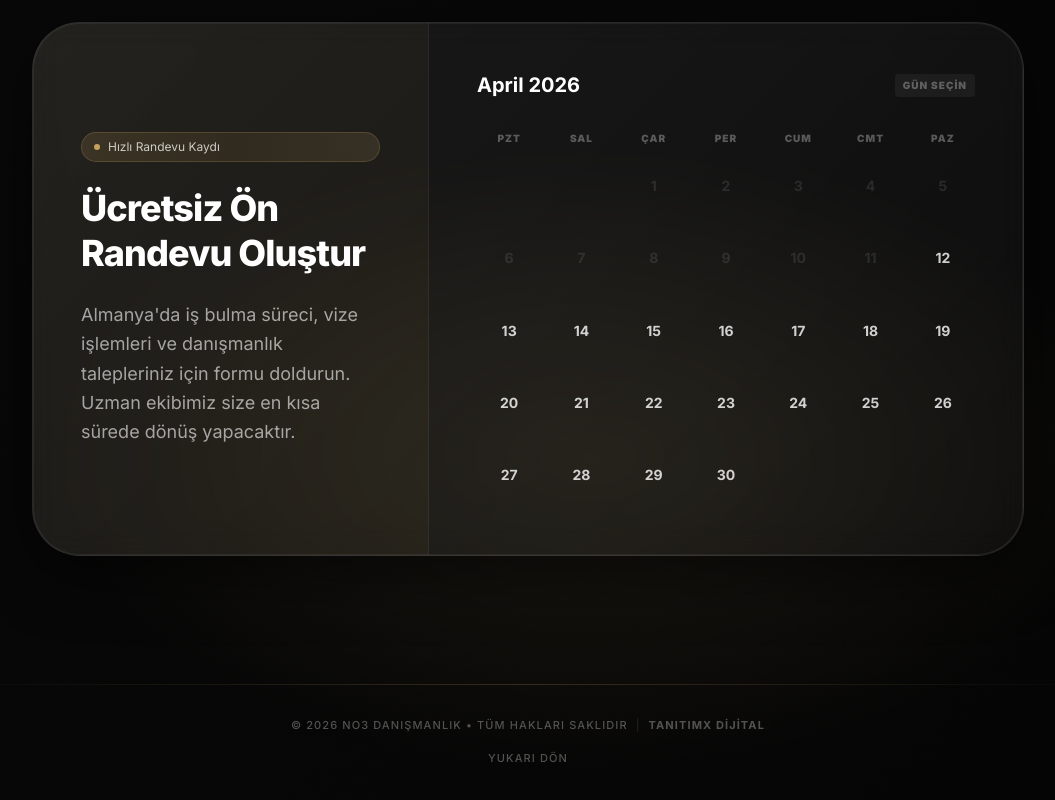
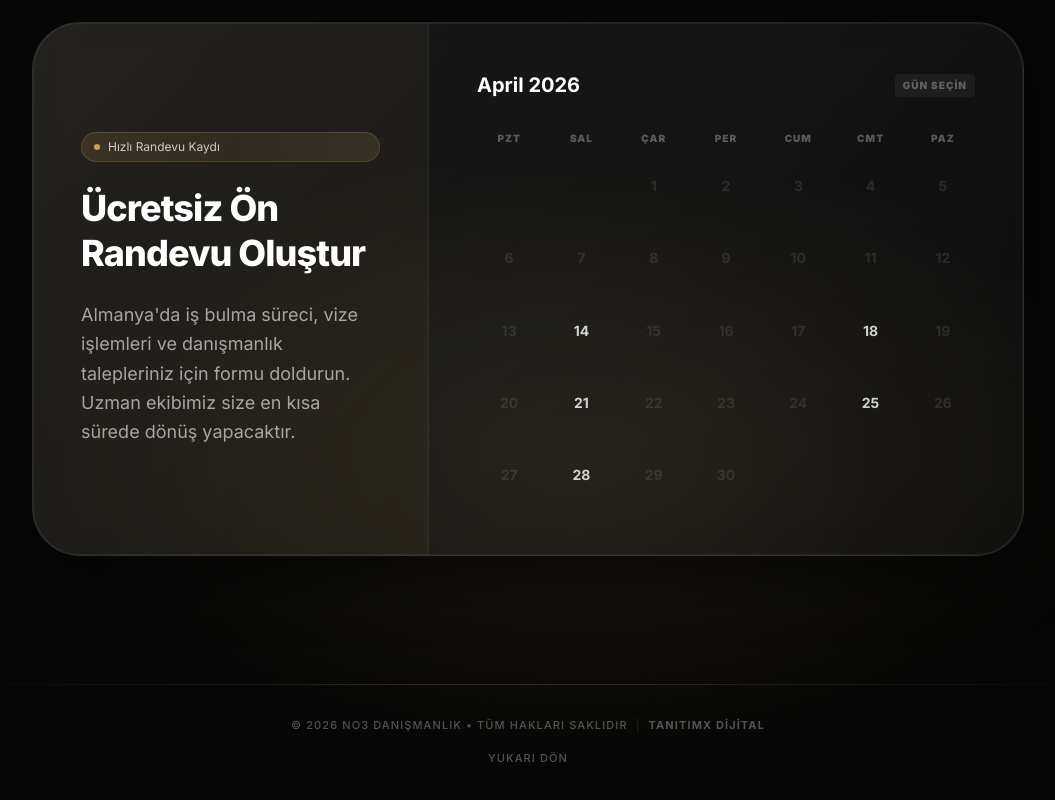
Before and after one commit to guneycagatay/no3danismanlik, a Next.js app: page / in a window 1280 px wide. Shown: the part 6140-6940 px from the top of the page, without its empty margins (112-1167 px from the left). Built offline with nearby package versions, Linux system fonts and the light colour scheme.

Commit message:
Calendar update: Only Tuesdays and Saturdays are available

```diff
--- a/src/components/AppointmentFunnel.tsx
+++ b/src/components/AppointmentFunnel.tsx
@@ -98,11 +98,15 @@ export default function AppointmentFunnel({ onSuccess }: AppointmentFunnelProps)
                         {Array.from({ length: daysInMonth }).map((_, i) => {
                             const day = i + 1;
                             const isPast = day < today.getDate();
+                            const dateObj = new Date(today.getFullYear(), today.getMonth(), day);
+                            const dayOfWeek = dateObj.getDay(); // 0: Sun, 1: Mon, 2: Tue, 3: Wed, 4: Thu, 5: Fri, 6: Sat
+                            const isAllowed = dayOfWeek === 2 || dayOfWeek === 6;
+                            const isDisabled = isPast || !isAllowed;
                             return (
                                 <button
-                                    key={day} disabled={isPast} onClick={() => handleDateSelect(day)}
+                                    key={day} disabled={isDisabled} onClick={() => handleDateSelect(day)}
                                     className={`aspect-square rounded-xl flex items-center justify-center text-sm font-bold transition-all
-                                        ${isPast ? 'text-white/10 cursor-not-allowed' : 'hover:bg-gold/20 hover:text-white text-white/80'}
+                                        ${isDisabled ? 'text-white/10 cursor-not-allowed' : 'hover:bg-gold/20 hover:text-white text-white/80'}
                                         ${selectedDate === day ? 'bg-gold !text-black shadow-lg shadow-gold/20' : ''}
                                     `}
                                 >
```
